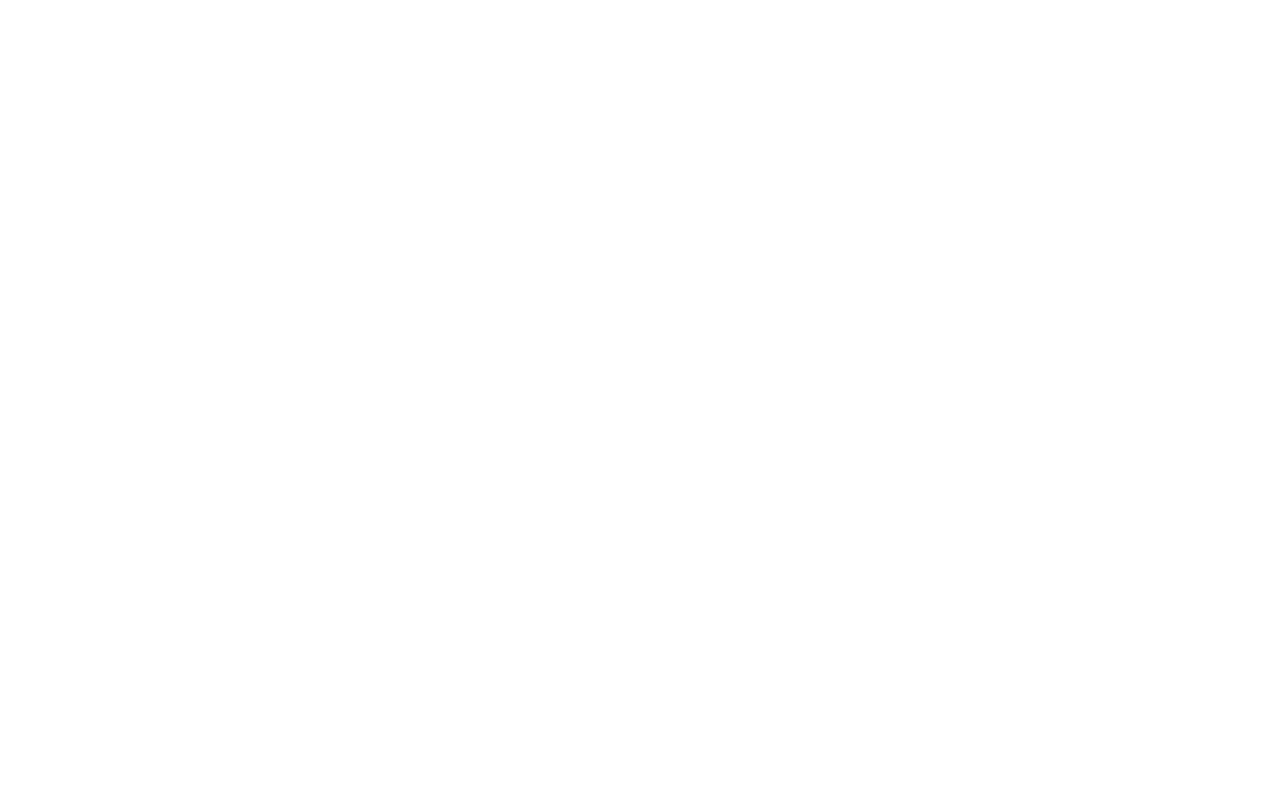
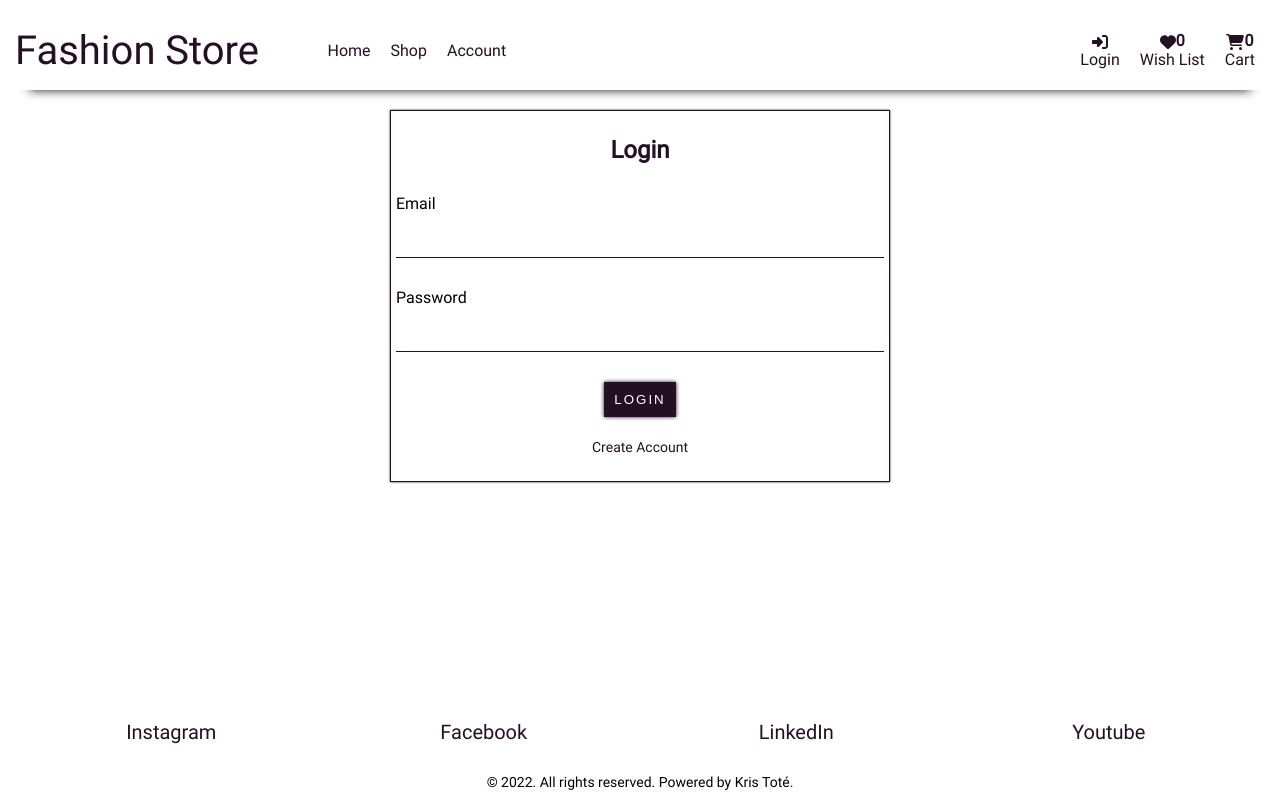
Before and after one commit to Maestro1982/fashion-store-ecommerce, a React (Create React App) app in the folder frontend/: page /login in a window 1280 px wide. Before the commit this address had no page. Built offline with nearby package versions, Linux system fonts and the light colour scheme; the HTML template or start-up script is replaced by a standard one.

Commit message:
create sign-in, register component and css styling

```diff
--- a/frontend/src/App.css
+++ b/frontend/src/App.css
@@ -316,3 +316,136 @@
 .np-price {
   color: #241023;
 }
+
+/* Footer section*/
+.f-row {
+  display: flex;
+}
+
+.f-row:first-child {
+  margin-bottom: 30px;
+}
+
+.f-col {
+  flex: 1;
+  text-align: center;
+}
+
+.f-col a {
+  position: relative;
+  color: #241023;
+  font-size: 20px;
+}
+
+.f-col a::after {
+  content: '';
+  position: absolute;
+  width: 100%;
+  transform: scaleX(0);
+  height: 3px;
+  bottom: 0;
+  right: 0;
+  background-color: #d5e68d;
+  transform-origin: bottom right;
+  transition: transform 0.5s cubic-bezier(0, 0, 0.44, 1.1);
+}
+
+.f-col a:hover::after {
+  transform: scaleX(1);
+  transform-origin: bottom left;
+}
+
+.f-copyright {
+  display: flex;
+  justify-content: center;
+  width: 100%;
+}
+
+.f-copyright span {
+  font-size: 14px;
+}
+
+/* Login */
+.si-row {
+  display: flex;
+  justify-content: center;
+  align-items: center;
+}
+
+.si-formGroups {
+  width: 500px;
+  border: 1px solid #241023;
+  padding: 5px;
+  box-shadow: 0 0 2px #241023;
+}
+
+.si-title {
+  text-align: center;
+  color: #241023;
+  margin: 20px 0 30px 0;
+}
+
+.si-formGroup {
+  display: flex;
+  flex-direction: column;
+  margin-bottom: 30px;
+}
+
+.si-label {
+  margin-bottom: 5px;
+}
+
+.si-input {
+  height: 40px;
+  border: none;
+  outline: none;
+  border-bottom: 1px solid #241023;
+  padding: 5px;
+}
+
+.si-loginBtn {
+  padding: 10px;
+  display: block;
+  margin: 0 auto;
+  text-transform: uppercase;
+  transition: all 0.5s;
+  background-color: #241023;
+  box-shadow: 0 0 4px #241023;
+  color: #ffffff;
+  border: none;
+  letter-spacing: 2px;
+}
+
+.si-loginBtn:hover {
+  background-color: #ffffff;
+  color: #241023;
+}
+
+.si-formRegister {
+  margin: 20px 0;
+  text-align: center;
+}
+
+.si-formRegister a {
+  color: #241023;
+  font-size: 14px;
+  position: relative;
+}
+
+.si-formRegister a::after {
+  content: '';
+  position: absolute;
+  width: 100%;
+  transform: scaleX(0);
+  height: 3px;
+  bottom: 0;
+  right: 0;
+  background-color: #d5e68d;
+  transform-origin: bottom right;
+  transition: transform 0.5s cubic-bezier(0, 0, 0.44, 1.1);
+}
+
+.si-formRegister a:hover::after {
+  transform: scaleX(1);
+  transform-origin: bottom left;
+}
--- a/frontend/src/App.js
+++ b/frontend/src/App.js
@@ -1,6 +1,7 @@
 import './App.css';
 import Home from './pages/Home';
 import Shop from './pages/Shop';
+import Login from './pages/Login';
 import { BrowserRouter as Router, Routes, Route } from 'react-router-dom';
 
 function App() {
@@ -10,6 +11,7 @@
         <Routes>
           <Route path='/' element={<Home />} />
           <Route path='/shop' element={<Shop />} />
+          <Route path='/login' element={<Login />} />
         </Routes>
       </Router>
     </>
--- a/frontend/src/components/Footer.jsx
+++ b/frontend/src/components/Footer.jsx
@@ -1,7 +1,30 @@
 import React from 'react';
+import { Link } from 'react-router-dom';
 
 const Footer = () => {
-  return <div>Footer</div>;
+  return (
+    <div className='f-container'>
+      <div className='f-row'>
+        <div className='f-col'>
+          <Link to='/'>Instagram</Link>
+        </div>
+        <div className='f-col'>
+          <Link to='/'>Facebook</Link>
+        </div>
+        <div className='f-col'>
+          <Link to='/'>LinkedIn</Link>
+        </div>
+        <div className='f-col'>
+          <Link to='/'>Youtube</Link>
+        </div>
+      </div>
+      <div className='f-row'>
+        <div className='f-copyright'>
+          <span>&copy; 2022. All rights reserved. Powered by Kris Toté.</span>
+        </div>
+      </div>
+    </div>
+  );
 };
 
 export default Footer;
--- /dev/null
+++ b/frontend/src/components/SignIn.jsx
@@ -0,0 +1,37 @@
+import React from 'react';
+import { Link } from 'react-router-dom';
+
+const SignIn = () => {
+  return (
+    <div className='si-container'>
+      <div className='si-row'>
+        <div className='si-formGroups'>
+          <form>
+            <h2 className='si-title'>Login</h2>
+            <div className='si-formGroup'>
+              <label htmlFor='email' className='si-label'>
+                Email
+              </label>
+              <input type='email' id='email' className='si-input' />
+            </div>
+            <div className='si-formGroup'>
+              <label htmlFor='password' className='si-label'>
+                Password
+              </label>
+              <input type='password' id='password' className='si-input' />
+            </div>
+
+            <div className='si-formBtn'>
+              <button className='si-loginBtn'>Login</button>
+            </div>
+            <div className='si-formRegister'>
+              <Link to='/register'>Create Account</Link>
+            </div>
+          </form>
+        </div>
+      </div>
+    </div>
+  );
+};
+
+export default SignIn;
--- a/frontend/src/pages/Login.jsx
+++ b/frontend/src/pages/Login.jsx
@@ -1,6 +1,7 @@
 import React from 'react';
 import Footer from '../components/Footer';
 import Header from '../components/Header';
+import SignIn from '../components/SignIn';
 
 const Login = () => {
   return (
@@ -8,7 +9,9 @@
       <header className='header'>
         <Header />
       </header>
-      <main className='main'>Login</main>
+      <main className='main'>
+        <SignIn />
+      </main>
       <footer className='footer'>
         <Footer />
       </footer>
```
